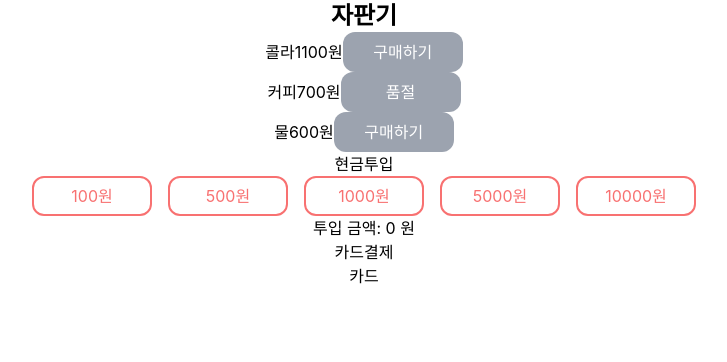
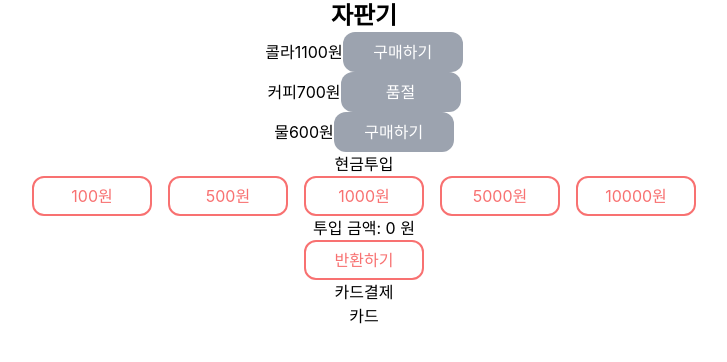
Before and after one commit to annann23/jungwun_vending_machine, a React (Create React App) app: page / in a window 1280 px wide. Shown: the top 362 px of the page, without its empty margins (276-1003 px from the left). Built offline with nearby package versions, Linux system fonts and the light colour scheme.

Commit message:
Feat: 자판기 반환 버튼 및 함수 추가

```diff
--- a/src/App.tsx
+++ b/src/App.tsx
@@ -8,9 +8,19 @@ interface itemData {
   id: number;
 }
 
+interface changeData {
+  totalAmount: number;
+  amountList: {
+    cash: number;
+    amount: number;
+  }[];
+}
+
 function App() {
   const [insertedAmount, setInsertedAmount] = useState(0);
   const [items, setItems] = useState<itemData[]>([]);
+  const [change, setChange] = useState<changeData>();
+  const insertableCash = [100, 500, 1000, 5000, 10000];
 
   const initItems = () => {
     setItems([
@@ -20,7 +30,24 @@ function App() {
     ]);
   };
 
-  const insertableCash = [100, 500, 1000, 5000, 10000];
+  const calculateChange = () => {
+    let remainingAmount = insertedAmount;
+    const currentChange: changeData = {
+      totalAmount: remainingAmount,
+      amountList: [],
+    };
+
+    for (let i = insertableCash.length - 1; i >= 0; i--) {
+      if (remainingAmount >= insertableCash[i]) {
+        const amount = Math.floor(remainingAmount / insertableCash[i]);
+        currentChange.amountList.push({ cash: insertableCash[i], amount });
+        remainingAmount = remainingAmount % insertableCash[i];
+      }
+    }
+
+    setChange(currentChange);
+    setInsertedAmount(remainingAmount);
+  };
 
   useEffect(() => {
     initItems();
@@ -81,6 +108,23 @@ function App() {
           ))}
         </div>
         <div>투입 금액: {insertedAmount} 원</div>
+        <button
+          className="text-red-400 w-[120px] h-[40px] rounded-[12px] border-2 border-red-400"
+          onClick={() => calculateChange()}
+        >
+          반환하기
+        </button>
+        {change && change?.amountList.length > 0 && (
+          <>
+            <div>잔액 목록</div>
+            <div>총 잔액: {change.totalAmount} 원</div>
+            {change.amountList.map((item) => (
+              <div key={item.cash}>
+                {item.cash}원: {item.amount}개
+              </div>
+            ))}
+          </>
+        )}
       </div>
       <div>
         <h3>카드결제</h3>
```
